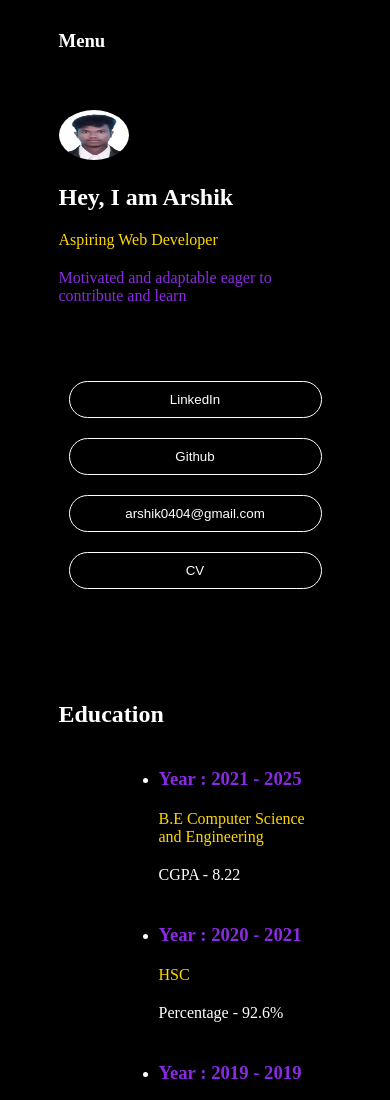
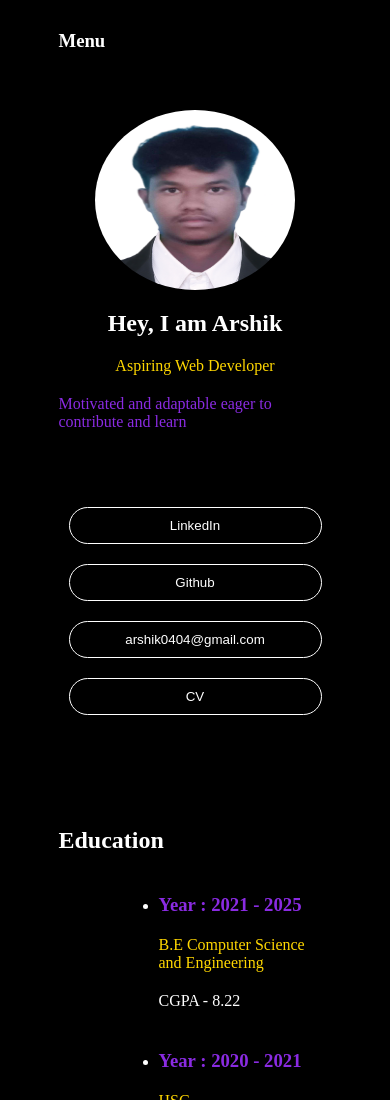
Before and after one commit to ArshikAk/Responsive-Portfolio-using-HTML-and-CSS, a plain HTML site: page index.html in a window 390 px wide. Shown: the top 1100 px of the page. Drawn offline with Linux system fonts and the light colour scheme.

Commit message:
responsive commit

```diff
--- a/style.css
+++ b/style.css
@@ -21,9 +21,9 @@ nav a{
 
 
 .about img{
-    height: 70px;
-    width: 70px;
-    border-radius: 50px;
+    height: 200px;
+    width: 200px;
+    border-radius: 50%;
 }
 
 .about-links{
@@ -149,4 +149,11 @@ nav a{
         padding-left: 30px;
     }
 
+    .about{
+        display: flex;
+        flex-direction: column;
+        justify-content: center;
+        align-items: center;
+    }
+
 }
```
